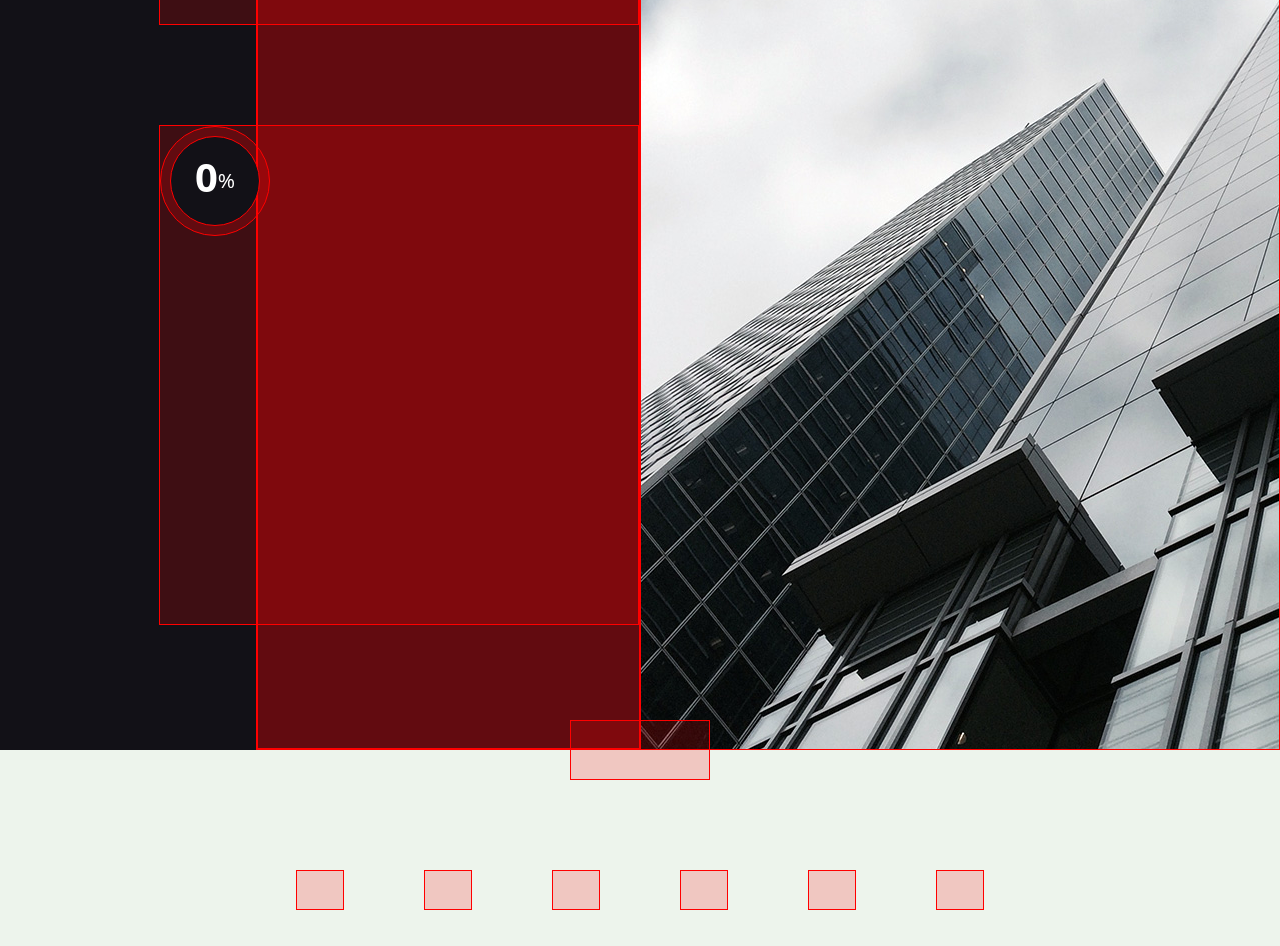
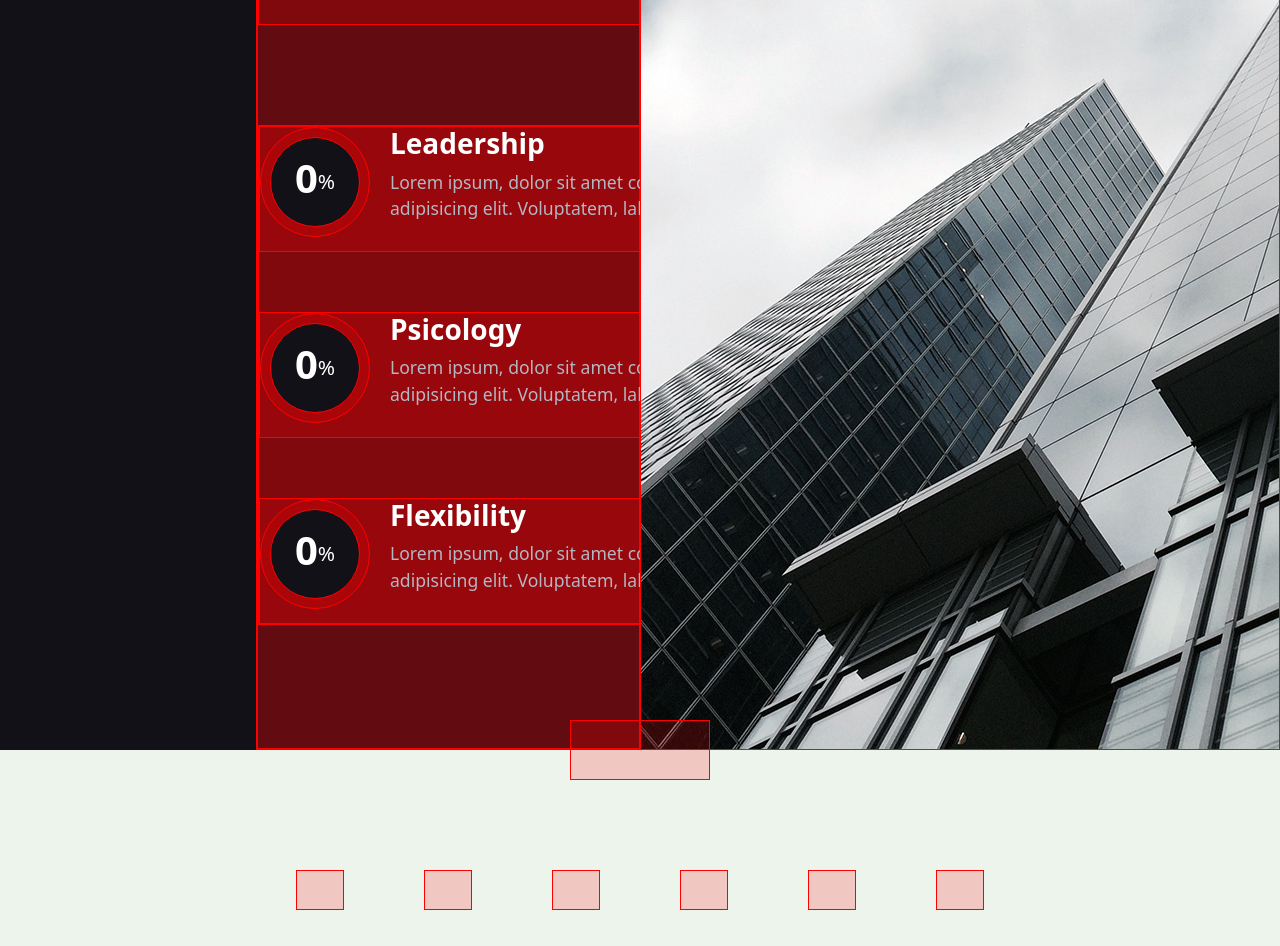
Before and after one commit to NicolaBellini/proj-html-vuejs, a Vue app: page / in a window 1280 px wide. Shown: the part 1920-2866 px from the top of the page. Built offline with nearby package versions, Linux system fonts and the light colour scheme.

Commit message:
[add] 3 donut in company

```diff
--- a/src/components/partials/Company.vue
+++ b/src/components/partials/Company.vue
@@ -22,8 +22,43 @@ export default {
             commitment to customer service
           </p>
         </div>
-        <div class="graph debug">
-          <DonutChart class="donut" />
+        <div class="graph d-flex debug">
+          <div class="graphSection d-flex debug">
+            <div class="donutPlace">
+              <DonutChart class="donut debug" />
+            </div>
+            <div class="donutText">
+              <h3>Leadership</h3>
+              <p>
+                Lorem ipsum, dolor sit amet consectetur adipisicing elit.
+                Voluptatem, labore!
+              </p>
+            </div>
+          </div>
+          <div class="graphSection d-flex debug">
+            <div class="donutPlace">
+              <DonutChart class="donut debug" />
+            </div>
+            <div class="donutText">
+              <h3>Psicology</h3>
+              <p>
+                Lorem ipsum, dolor sit amet consectetur adipisicing elit.
+                Voluptatem, labore!
+              </p>
+            </div>
+          </div>
+          <div class="graphSection d-flex debug">
+            <div class="donutPlace">
+              <DonutChart class="donut debug" />
+            </div>
+            <div class="donutText">
+              <h3>Flexibility</h3>
+              <p>
+                Lorem ipsum, dolor sit amet consectetur adipisicing elit.
+                Voluptatem, labore!
+              </p>
+            </div>
+          </div>
         </div>
       </div>
 
@@ -65,7 +100,7 @@ export default {
       display: flex;
       flex-direction: column;
       justify-content: center;
-      align-items: flex-end;
+
       .text {
         .underLine {
           position: absolute;
@@ -89,8 +124,16 @@ export default {
       .graph {
         width: 480px;
         height: 500px;
-        DonutChart {
+        flex-direction: column;
+        justify-content: space-between;
+        align-items: flex-start;
+        .donutPlace {
           height: 100px;
+          margin-right: 20px;
+        }
+        h3 {
+          color: $whites;
+          font-weight: 600;
         }
       }
     }
```
